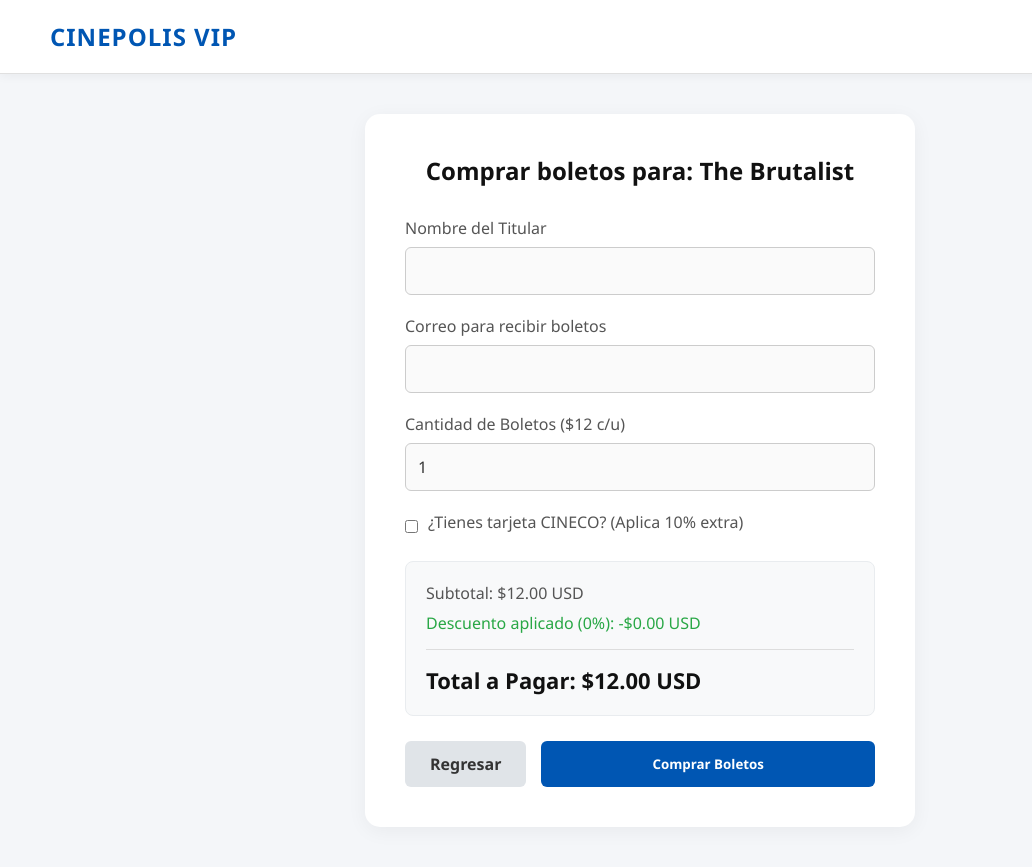
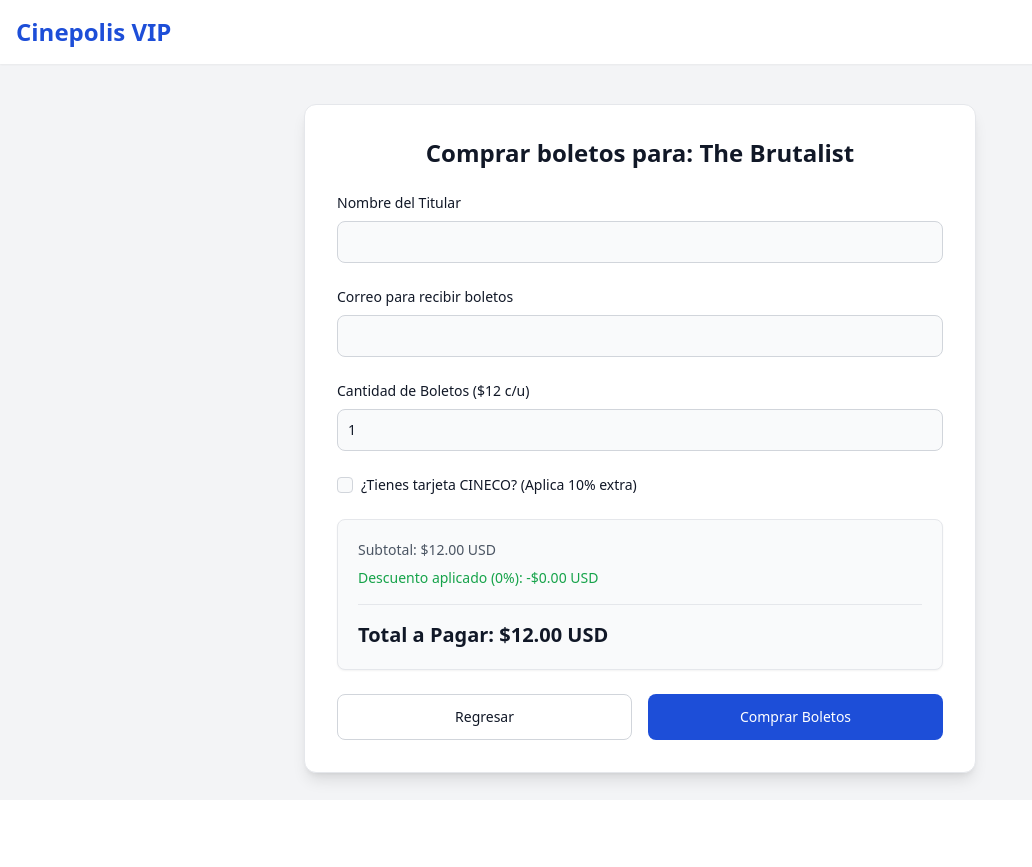
Before and after one commit to Trombei/cinepolisFlask, a Flask app: page /buy/1 in a window 1280 px wide. Shown: the whole page, without its empty margins (0-1032 px from the left). After the commit the page ends 793 px from the top, so only its background shows below. Run offline with Flask 3, Linux system fonts and the light colour scheme; some libraries are stand-ins or nearby versions.

Commit message:
version Final!

```diff
--- a/app.py
+++ b/app.py
@@ -19,7 +19,9 @@ cartelera = [
     {"id": 11, "titulo": "Frozen II", "poster": "https://th.bing.com/th/id/R.2d5967408679170b79ee0729ee57ec75?rik=1fxZ%2fwrDugc0Fw&riu=http%3a%2f%2fwww.impawards.com%2f2019%2fposters%2ffrozen_two_ver22.jpg&ehk=hA8FtITCXkTMrOngYCte4fAlXzBAYMOcuolzDZZ8kvY%3d&risl=&pid=ImgRaw&r=0", "sinopsis": "Frozen II es la secuela donde Elsa, Anna, Kristoff, Olaf y Sven emprenden un viaje para descubrir el origen de los poderes mágicos de Elsa y salvar su reino de Arendelle."},
     {"id": 12, "titulo": "Todo en todas partes al mismo tiempo", "poster": "https://tse4.mm.bing.net/th/id/OIP.k9tBwAhyZoeq5FfP32yElQHaKl?rs=1&pid=ImgDetMain&o=7&rm=3", "sinopsis": "Todo en todas partes al mismo tiempo es una película que sigue a Evelyn, una inmigrante china que se ve envuelta en una aventura interdimensional para salvar el multiverso."},
     {"id": 13, "titulo": "Bardo", "poster": "https://quinlan.it/upload/images/2022/09/Bardo-2022-Inarritu-poster.jpg", "sinopsis": "Bardo es una película de comedia dramática dirigida por Alejandro González Iñárritu que narra el viaje existencial de Silverio, un periodista y documentalista mexicano que regresa a su país tras recibir un prestigioso premio."},
-    {"id": 14, "titulo": "El Señor De Los Anillos El Retorno Del Rey", "poster": "https://pics.filmaffinity.com/El_se_or_de_los_anillos_El_retorno_del_rey-164432989-large.jpg", "sinopsis": "El Retorno del Rey culmina la épica historia de El Señor de los Anillos con la batalla final contra Sauron y el destino de la Tierra Media."}
+    {"id": 14, "titulo": "El Señor De Los Anillos El Retorno Del Rey", "poster": "https://pics.filmaffinity.com/El_se_or_de_los_anillos_El_retorno_del_rey-164432989-large.jpg", "sinopsis": "El Retorno del Rey culmina la épica historia de El Señor de los Anillos con la batalla final contra Sauron y el destino de la Tierra Media."},
+    {"id": 15, "titulo": "The Secret Life Of Walter Mitty", "poster": "https://tse4.mm.bing.net/th/id/OIP.lOgQrpjsH13eLJzWCn1aRgHaLH?w=780&h=1170&rs=1&pid=ImgDetMain&o=7&rm=3", "sinopsis": "The Secret Life Of Walter Mitty es una película que sigue a un tímido editor fotográfico que, atrapado en su monótona vida, se embarca en una aventura extraordinaria para encontrar un negativo perdido y descubrir su verdadero potencial."},
+    {"id": 16, "titulo": "Sing Street", "poster": "https://th.bing.com/th/id/R.83922f9bb4164c1a7febf4219c2ee8b5?rik=9vs%2f8vD3B3LzDA&riu=http%3a%2f%2fwww.impawards.com%2f2016%2fposters%2fsing_street.jpg&ehk=4PEWT85j7n%2fKHYLKYt1Om%2fda6QU56AzUaOYOgUa1eC0%3d&risl=&pid=ImgRaw&r=0", "sinopsis": "Sing Street es una película que explora la vida de Conor, un joven que, tras la recesión económica en Dublín, se ve forzado a cambiar de escuela y enfrentar un entorno más tenso. A través de su búsqueda de identidad y sueños, Conor forma una banda de música para impresionar a Raphina, una chica misteriosa y cool."}
 ]
 
 @app.route('/')
--- a/templates/base.html
+++ b/templates/base.html
@@ -2,19 +2,29 @@
 <html lang="es">
 <head>
     <meta charset="UTF-8">
+    <meta name="viewport" content="width=device-width, initial-scale=1.0">
     <title>Cinepolis VIP</title>
-    <link rel="stylesheet" href="{{ url_for('static', filename='style.css') }}">
+
+    <script src="https://cdn.tailwindcss.com"></script>
+
+    <link href="https://cdnjs.cloudflare.com/ajax/libs/flowbite/2.3.0/flowbite.min.css" rel="stylesheet" />
 </head>
-<body>
-    <nav class="navbar">
-        <a href="{{ url_for('index') }}" class="logo">Cinepolis VIP</a>
+<body class="bg-gray-100 text-gray-900">
+
+    <nav class="bg-white border-gray-200 shadow-sm">
+        <div class="max-w-screen-xl flex flex-wrap items-center justify-between mx-auto p-4">
+            <a href="{{ url_for('index') }}" class="flex items-center space-x-3">
+                <span class="self-center text-2xl font-bold whitespace-nowrap text-blue-700">Cinepolis VIP</span>
+            </a>
+        </div>
     </nav>
-    <main class="container">
+
+    <main class="container mx-auto mt-8 px-4 max-w-screen-xl">
         {% with messages = get_flashed_messages(with_categories=true) %}
             {% if messages %}
                 {% for category, message in messages %}
-                    <div class="alert alert-{{ category }}">
-                        {{ message }}
+                    <div class="p-4 mb-4 text-sm text-green-800 rounded-lg bg-green-50 border border-green-200" role="alert">
+                        <span class="font-medium">¡Éxito!</span> {{ message }}
                     </div>
                 {% endfor %}
             {% endif %}
@@ -22,5 +32,7 @@
 
         {% block content %}{% endblock %}
     </main>
+
+    <script src="https://cdnjs.cloudflare.com/ajax/libs/flowbite/2.3.0/flowbite.min.js"></script>
 </body>
 </html>
--- a/templates/buy.html
+++ b/templates/buy.html
@@ -1,43 +1,47 @@
 {% extends "base.html" %}
 {% block content %}
-<div class="checkout-container">
-    <h2>Comprar boletos para: {{ peli.titulo }}</h2>
+<div class="max-w-2xl mx-auto bg-white p-8 rounded-xl shadow-lg border border-gray-200 mt-10">
+    <h2 class="text-2xl font-bold text-gray-900 mb-6 text-center">Comprar boletos para: {{ peli.titulo }}</h2>
 
-    <form method="POST" class="compra-form">
+    <form method="POST" class="space-y-6">
         {{ form.hidden_tag() }}
 
-        <div class="form-group">
-            {{ form.nombre.label }}
-            {{ form.nombre(class="input-field") }}
+        <div>
+            <label for="{{ form.nombre.id }}" class="block mb-2 text-sm font-medium text-gray-900">{{ form.nombre.label.text }}</label>
+            {{ form.nombre(class="bg-gray-50 border border-gray-300 text-gray-900 text-sm rounded-lg focus:ring-blue-500 focus:border-blue-500 block w-full p-2.5") }}
         </div>
 
-        <div class="form-group">
-            {{ form.correo.label }}
-            {{ form.correo(class="input-field", type="email") }}
+        <div>
+            <label for="{{ form.correo.id }}" class="block mb-2 text-sm font-medium text-gray-900">{{ form.correo.label.text }}</label>
+            {{ form.correo(class="bg-gray-50 border border-gray-300 text-gray-900 text-sm rounded-lg focus:ring-blue-500 focus:border-blue-500 block w-full p-2.5", type="email") }}
         </div>
 
-        <div class="form-group">
-            {{ form.cantidad.label }}
-            {{ form.cantidad(class="input-field", min="1", max="7", id="input-cantidad") }}
+        <div>
+            <label for="{{ form.cantidad.id }}" class="block mb-2 text-sm font-medium text-gray-900">{{ form.cantidad.label.text }}</label>
+            {{ form.cantidad(class="bg-gray-50 border border-gray-300 text-gray-900 text-sm rounded-lg focus:ring-blue-500 focus:border-blue-500 block w-full p-2.5", min="1", max="7", id="input-cantidad") }}
             {% for error in form.cantidad.errors %}
-                <span class="error-text">[{{ error }}]</span>
+                <p class="mt-2 text-sm text-red-600"><span class="font-medium">¡Detalle!</span> {{ error }}</p>
             {% endfor %}
         </div>
 
-        <div class="form-group checkbox-group">
-            {{ form.tarjeta_cineco(id="check-cineco") }}
-            {{ form.tarjeta_cineco.label }}
+        <div class="flex items-start">
+            <div class="flex items-center h-5">
+                {{ form.tarjeta_cineco(class="w-4 h-4 border border-gray-300 rounded bg-gray-50 focus:ring-3 focus:ring-blue-300", id="check-cineco") }}
+            </div>
+            <label for="check-cineco" class="ms-2 text-sm font-medium text-gray-900">{{ form.tarjeta_cineco.label.text }}</label>
         </div>
 
-        <div class="live-calc-panel">
-            <p>Subtotal: $<span id="calc-sub">12.00</span> USD</p>
-            <p class="desc-text">Descuento aplicado (<span id="calc-porcentaje">0</span>%): -$<span id="calc-desc">0.00</span> USD</p>
-            <h3 class="total-text">Total a Pagar: $<span id="calc-total">12.00</span> USD</h3>
+        <div class="p-5 mb-4 bg-gray-50 rounded-lg border border-gray-200 shadow-sm">
+            <p class="text-sm text-gray-600 mb-2">Subtotal: $<span id="calc-sub">12.00</span> USD</p>
+            <p class="text-sm text-green-600 mb-4 font-medium">Descuento aplicado (<span id="calc-porcentaje">0</span>%): -$<span id="calc-desc">0.00</span> USD</p>
+            <div class="pt-4 border-t border-gray-200">
+                <h3 class="text-xl font-bold text-gray-900">Total a Pagar: $<span id="calc-total">12.00</span> USD</h3>
+            </div>
         </div>
 
-        <div class="botones-compra">
-            <a href="{{ url_for('movie', movie_id=peli.id) }}" class="btn-secundario">Regresar</a>
-            {{ form.submit(class="btn-primario submit-btn") }}
+        <div class="flex flex-col sm:flex-row gap-4">
+            <a href="{{ url_for('movie', movie_id=peli.id) }}" class="text-gray-900 bg-white border border-gray-300 focus:outline-none hover:bg-gray-100 focus:ring-4 focus:ring-gray-100 font-medium rounded-lg text-sm px-5 py-3 text-center w-full sm:w-1/2 transition-colors">Regresar</a>
+            {{ form.submit(class="text-white bg-blue-700 hover:bg-blue-800 focus:ring-4 focus:ring-blue-300 font-medium rounded-lg text-sm px-5 py-3 text-center w-full sm:w-1/2 transition-colors") }}
         </div>
     </form>
 </div>
```
Also changed, not shown: templates/index.html (+19 -6 lines), templates/movie.html (+22 -7 lines).
